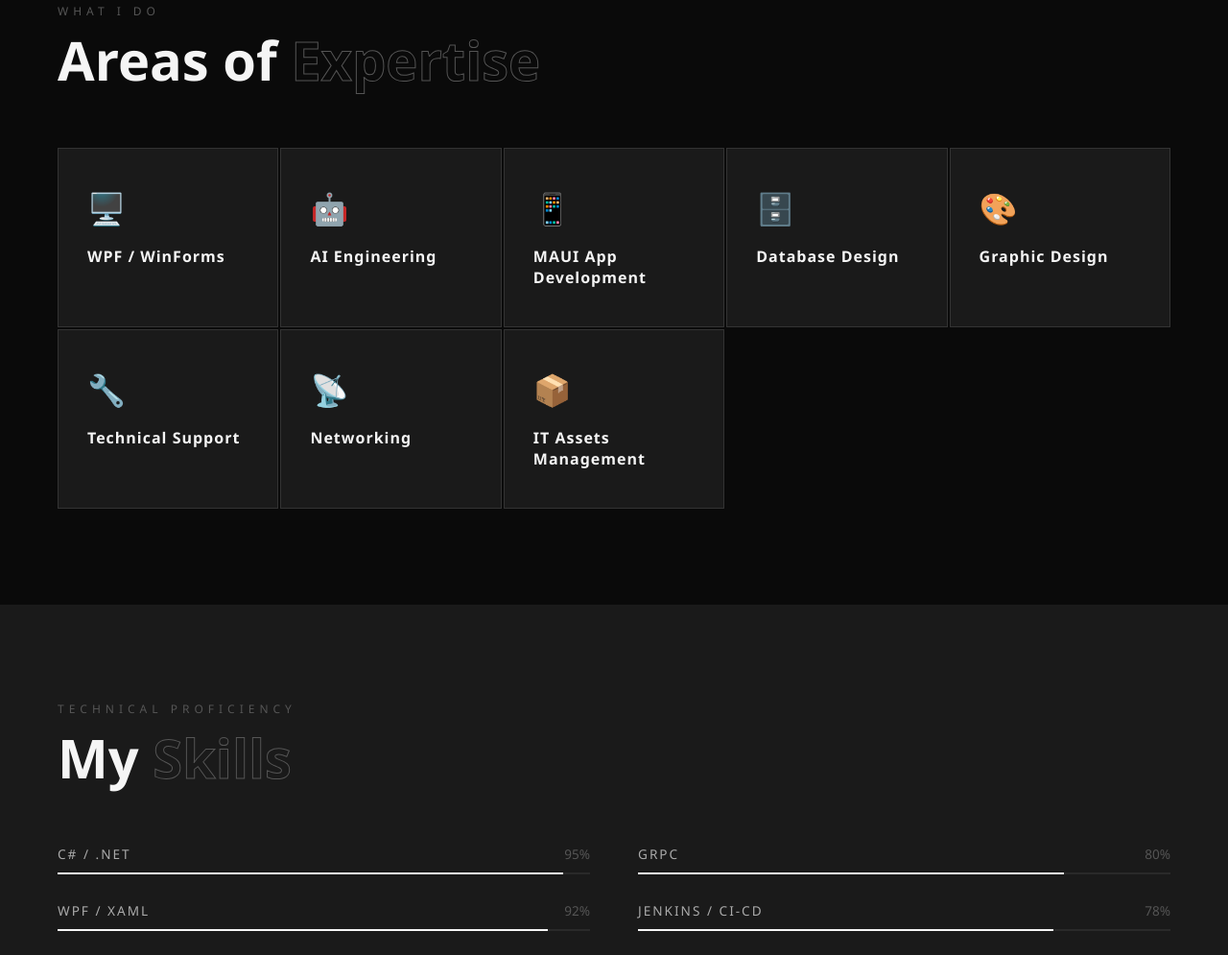
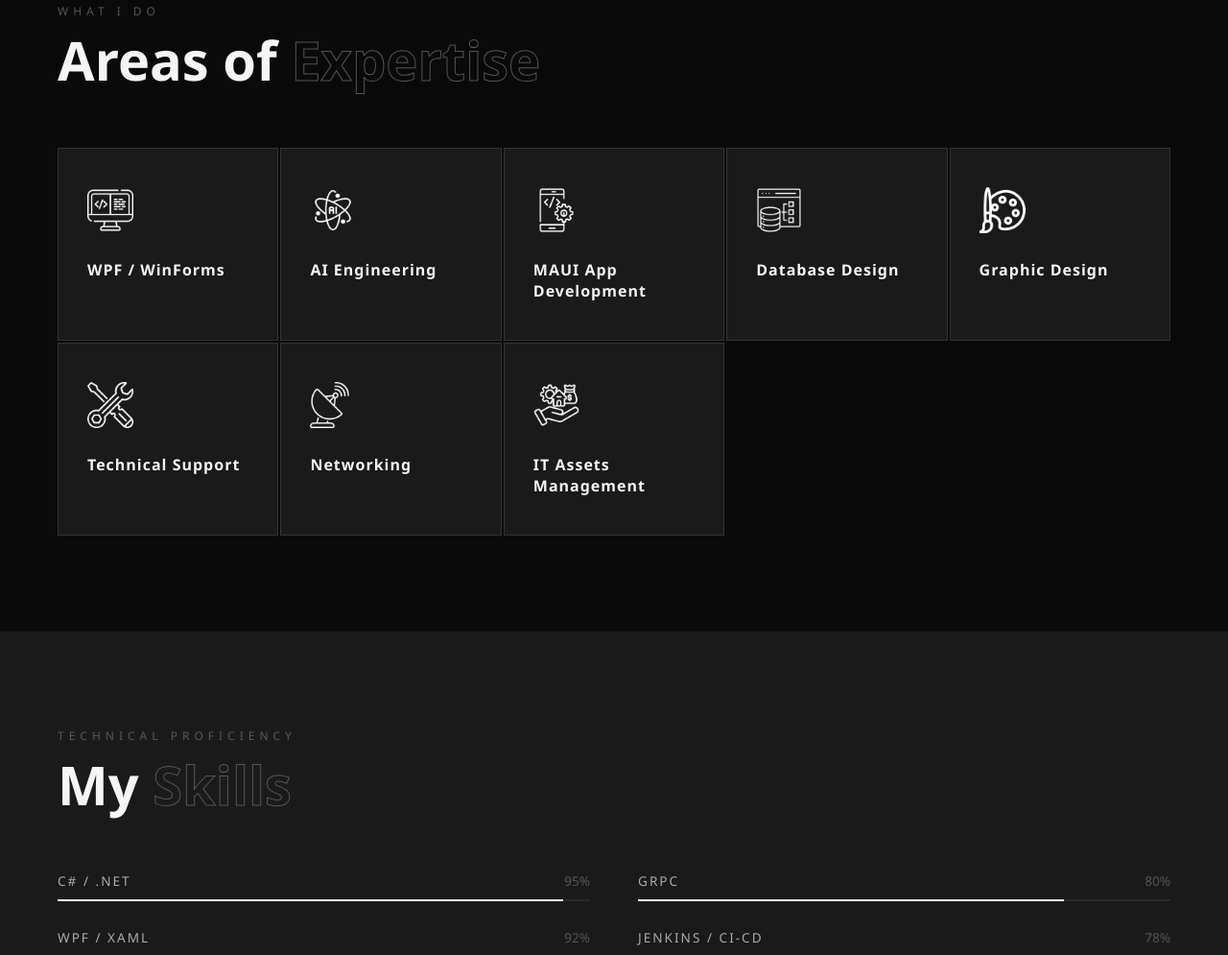
Before and after one commit to ubaidkhanturk/ubaidkhanturk.github.io, a plain HTML site: page index.html in a window 1280 px wide. Shown: the part 1792-2787 px from the top of the page at 96% size. Drawn offline with Linux system fonts and the light colour scheme.

Commit message:
Replace expertise icons with images

```diff
--- a/index.html
+++ b/index.html
@@ -806,6 +806,11 @@
       transition: transform 0.1s;
     }
 
+	  .expertise-icon img {
+    width: 48px;
+    height: 48px;
+	}
+
     .cursor-follower {
       position: fixed;
       width: 30px;
@@ -937,35 +942,51 @@
     <h2 class="section-title reveal">Areas of <span>Expertise</span></h2>
     <div class="expertise-grid">
       <div class="expertise-card reveal">
-        <div class="expertise-icon">🖥️</div>
+        <div class="expertise-icon">
+			<img src="images/WPF.png" alt="WPF / WinForms" />
+		</div>
         <h3>WPF / WinForms</h3>
       </div>
       <div class="expertise-card reveal">
-        <div class="expertise-icon">🤖</div>
+        <div class="expertise-icon">
+			<img src="images/ai.png" alt="AI Engineering" />
+		</div>
         <h3>AI Engineering</h3>
       </div>
       <div class="expertise-card reveal">
-        <div class="expertise-icon">📱</div>
+        <div class="expertise-icon">
+			<img src="images/MAUI.png" alt="MAUI App Development" />
+		</div>
         <h3>MAUI App Development</h3>
       </div>
       <div class="expertise-card reveal">
-        <div class="expertise-icon">🗄️</div>
+        <div class="expertise-icon">
+			<img src="images/database.png" alt="Databse Design" />
+		</div>
         <h3>Database Design</h3>
       </div>
       <div class="expertise-card reveal">
-        <div class="expertise-icon">🎨</div>
+        <div class="expertise-icon">
+			<img src="images/graphic designing.png" alt="Graphic Designing" />
+		</div>
         <h3>Graphic Design</h3>
       </div>
       <div class="expertise-card reveal">
-        <div class="expertise-icon">🔧</div>
+        <div class="expertise-icon">
+			<img src="images/technical.png" alt="Technical Support" />
+		</div>
         <h3>Technical Support</h3>
       </div>
       <div class="expertise-card reveal">
-        <div class="expertise-icon">📡</div>
+        <div class="expertise-icon">
+			<img src="images/networking.png" alt="Networking" />
+		</div>
         <h3>Networking</h3>
       </div>
       <div class="expertise-card reveal">
-        <div class="expertise-icon">📦</div>
+        <div class="expertise-icon">
+			<img src="images/asset.png" alt="IT Assets Management" />
+		</div>
         <h3>IT Assets Management</h3>
       </div>
     </div>
```
